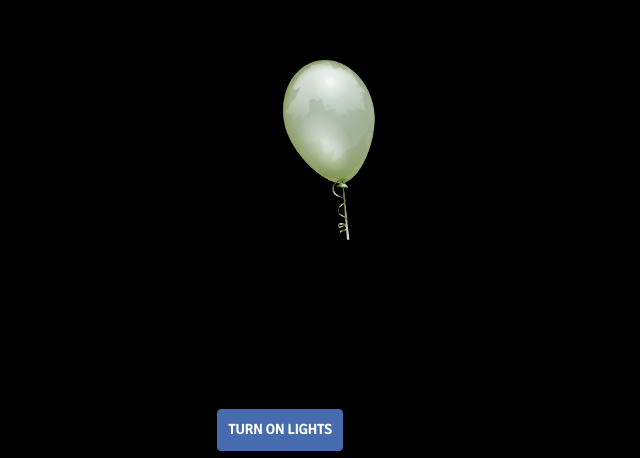
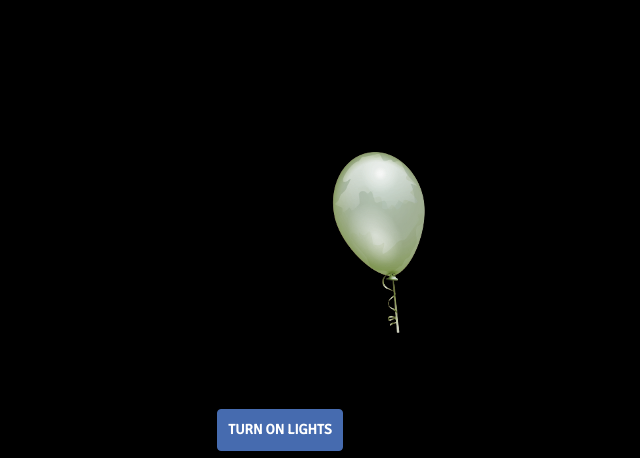
Before and after one commit to BurnNih/birthday, a plain HTML site: page index.html in a window 1280 px wide. Shown: the part 342-800 px from the top of the page, without its empty margins (360-1000 px from the left). Drawn offline with nearby package versions, Linux system fonts and the light colour scheme.

Commit message:
Update stylesheet.css

```diff
--- a/stylesheet.css
+++ b/stylesheet.css
@@ -1083,9 +1083,11 @@ audio {
 	opacity: 0.6;
 	z-index: 99;
 	width: 100px;
-	height: 183px;
+	height: 184px;
+	margin-top: 92px;
+	margin-left: 50px;
 	background-repeat: no-repeat no-repeat;
-	background-size: 100px 183px;
+	background-size: 100px 184px;
 }
 .balloons h2 {
 	text-transform: uppercase;
```
